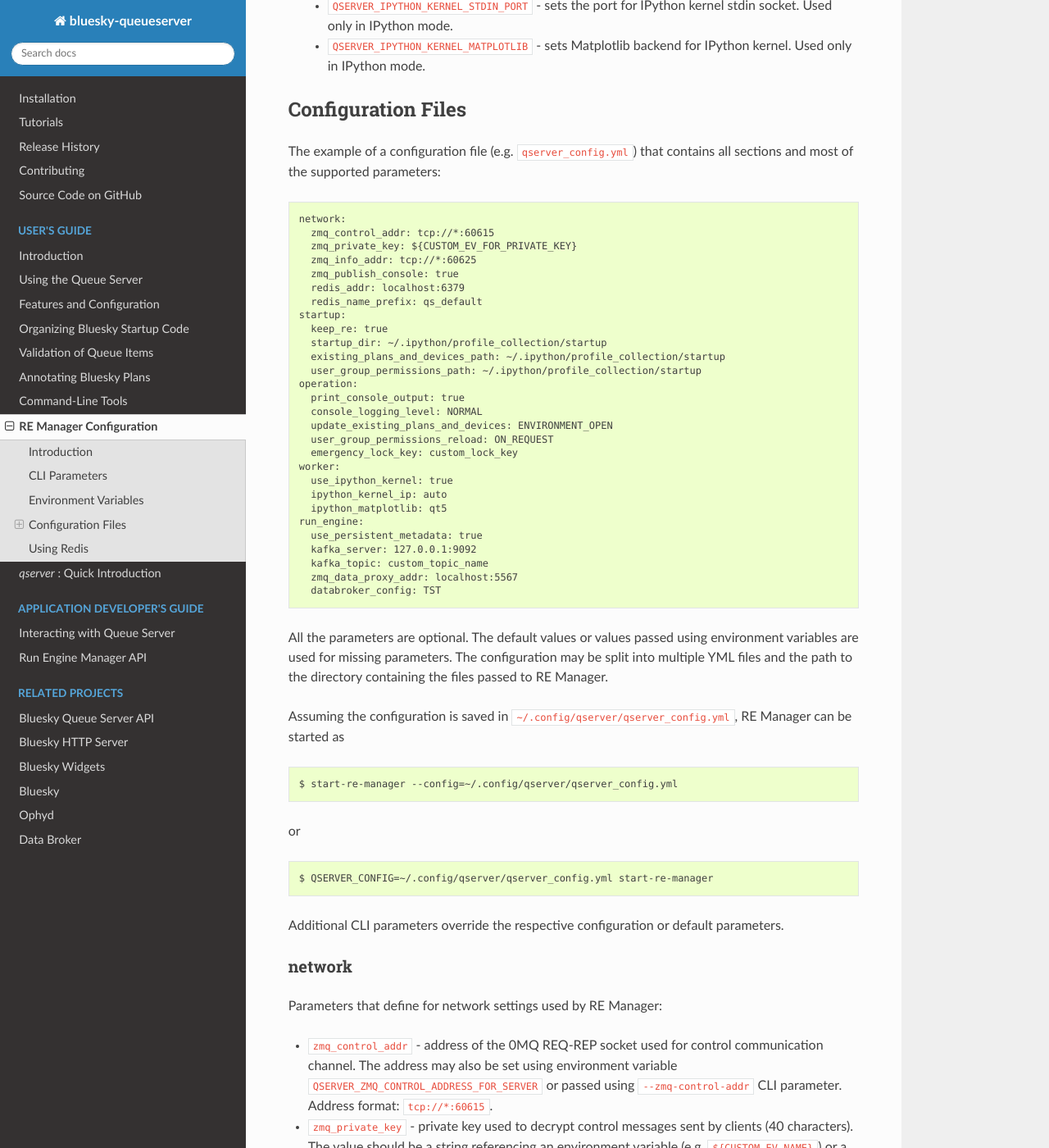
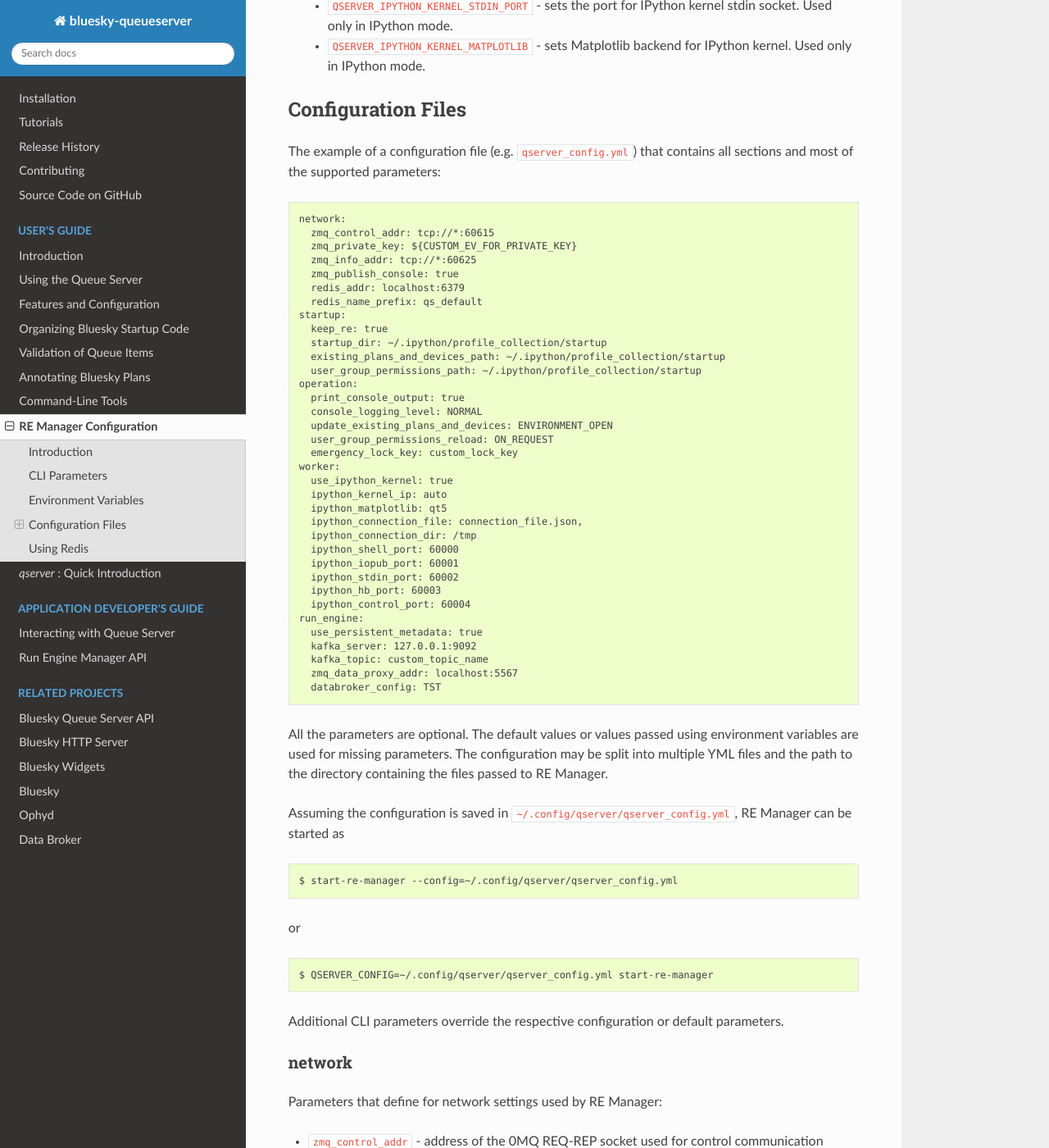
Before and after one commit to bluesky/bluesky-queueserver, a Sphinx documentation site: the page built from docs/source/manager_config.rst, in a window 1280 px wide and 1400 px high, scrolled down 1458 px. Shown: the whole window at 82% size. Built offline with Sphinx 7.4.7 and the Read the Docs theme 3.1.0, drawn with Linux system fonts in a browser that asks for light colours.

Commit message:
DOC: add new parameters to the sample config file

```diff
--- a/docs/source/manager_config.rst
+++ b/docs/source/manager_config.rst
@@ -111,6 +111,13 @@ most of the supported parameters:
       use_ipython_kernel: true
       ipython_kernel_ip: auto
       ipython_matplotlib: qt5
+      ipython_connection_file: connection_file.json,
+      ipython_connection_dir: /tmp
+      ipython_shell_port: 60000
+      ipython_iopub_port: 60001
+      ipython_stdin_port: 60002
+      ipython_hb_port: 60003
+      ipython_control_port: 60004
     run_engine:
       use_persistent_metadata: true
       kafka_server: 127.0.0.1:9092
```
